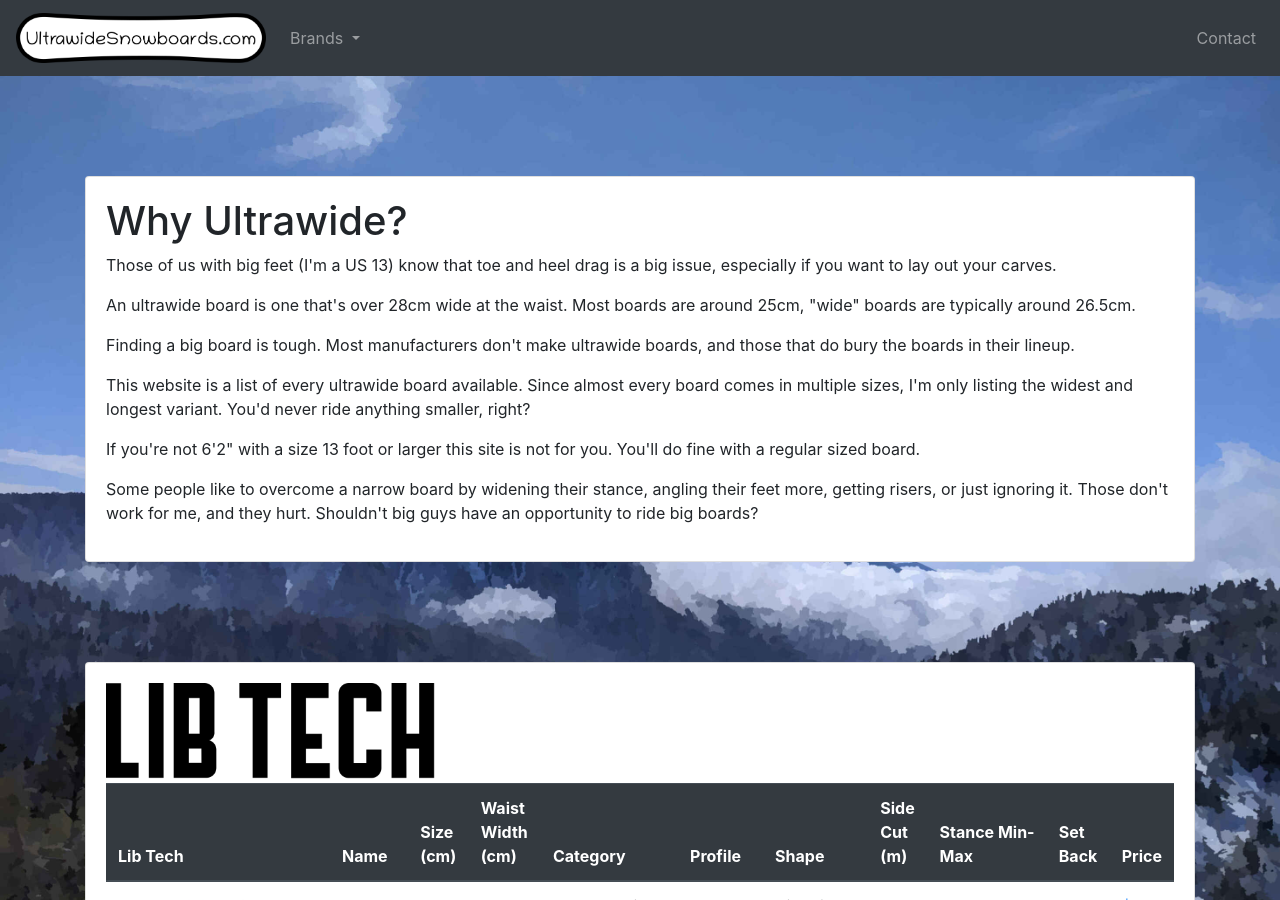
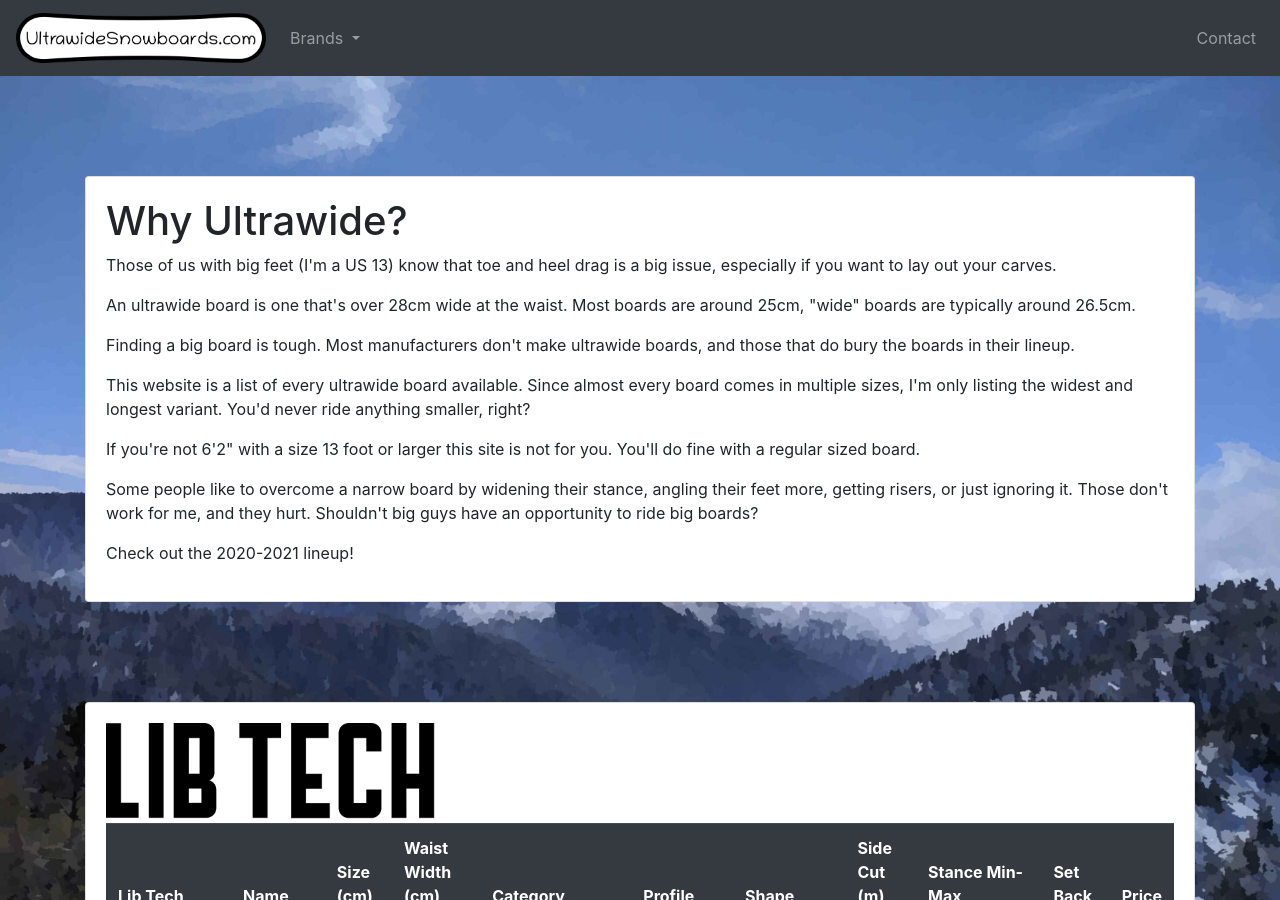
Before and after one commit to UltrawideSnowboards/ultrawidesnowboards.com, a Jekyll site: the page built from index.html, in a window 1280 px wide and 900 px high. Built offline with Jekyll 4.4.1, drawn with Linux system fonts in a browser that asks for light colours.

```diff
--- a/_layouts/home.html
+++ b/_layouts/home.html
@@ -20,6 +20,8 @@
                 <p>If you're not 6'2" with a size 13 foot or larger this site is not for you. You'll do fine with a regular sized board.</p>
 
                 <p>Some people like to overcome a narrow board by widening their stance, angling their feet more, getting risers, or just ignoring it. Those don't work for me, and they hurt. Shouldn't big guys have an opportunity to ride big boards?</p>
+
+                <p>Check out the 2020-2021 lineup!</p>
             </div>
         </div>
     </div>
```
Also changed, not shown: assets/img/lib-tech/skunk-ape.jpg, assets/img/lib-tech/stump-ape.jpg, assets/img/neversummer/heritage.png, assets/img/neversummer/protosynthesis.png, assets/img/neversummer/westbound.png, assets/img/ride/superpig.jpeg.
